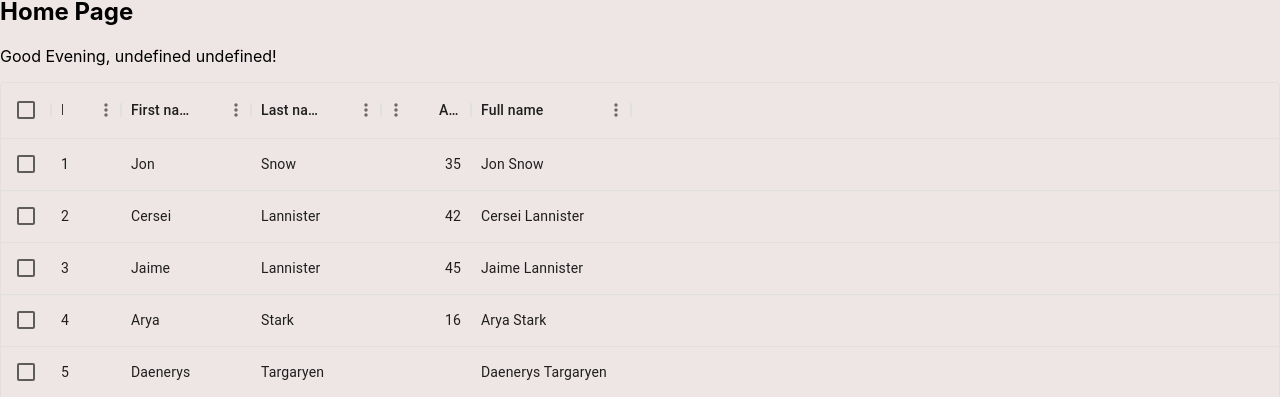
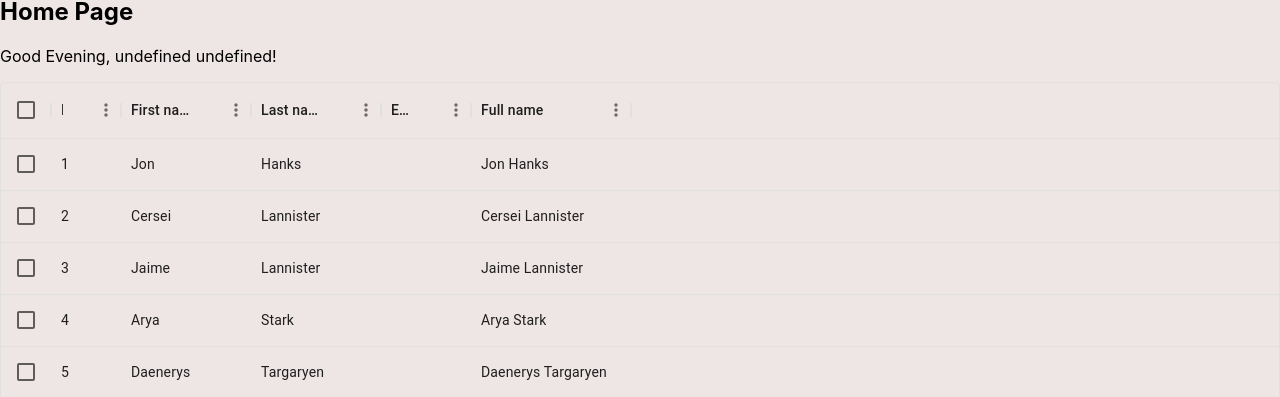
Before and after one commit to remily23/capstone_hr_management_system, a React (Create React App) app in the folder Capstone Project/capstonclient/: page /dashboard in a window 1280 px wide. Shown: the part 127-524 px from the top of the page. Built offline with nearby package versions, Linux system fonts and the light colour scheme; no server answers.

Commit message:
changed age field to email

```diff
--- a/Capstone Project/capstonclient/src/Components/Graph.js
+++ b/Capstone Project/capstonclient/src/Components/Graph.js
@@ -1,14 +1,15 @@
 import * as React from 'react';
 import { DataGrid } from '@mui/x-data-grid';
+
 
 const columns = [
   { field: 'id', headerName: 'ID', width: 70 },
   { field: 'firstName', headerName: 'First name', width: 130 },
   { field: 'lastName', headerName: 'Last name', width: 130 },
   {
-    field: 'age',
-    headerName: 'Age',
-    type: 'number',
+    field: 'Email',
+    headerName: 'Email',
+    type: 'string',
     width: 90,
   },
   {
@@ -23,8 +24,8 @@ const columns = [
 ];
 
 const rows = [
-  { id: 1, lastName: 'Snow', firstName: 'Jon', age: 35 },
-  { id: 2, lastName: 'Lannister', firstName: 'Cersei', age: 42 },
+  { id: 1, lastName: 'Hanks', firstName: 'Jon', email: 35 },
+  { id: 2, lastName: 'Lannister', firstName: 'Cersei', email: 42 },
   { id: 3, lastName: 'Lannister', firstName: 'Jaime', age: 45 },
   { id: 4, lastName: 'Stark', firstName: 'Arya', age: 16 },
   { id: 5, lastName: 'Targaryen', firstName: 'Daenerys', age: null },
@@ -38,6 +39,7 @@ export default function DataTable() {
   return (
     <div style={{ height: 400, width: '100%' }}>
       <DataGrid
+
         rows={rows}
         columns={columns}
         initialState={{
@@ -47,7 +49,7 @@ export default function DataTable() {
         }}
         pageSizeOptions={[5, 10]}
         checkboxSelection
-      />
+        />
     </div>
   );
 }
```
